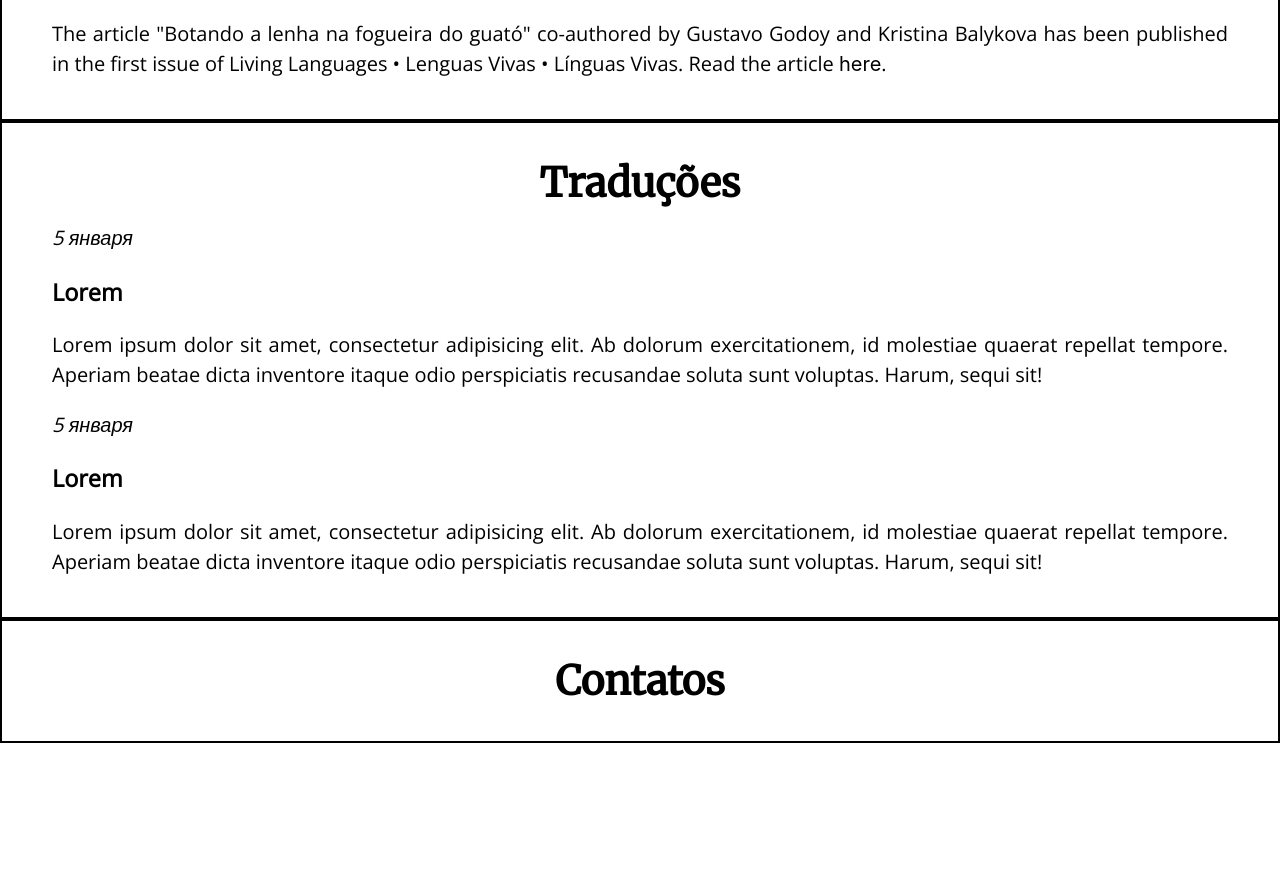
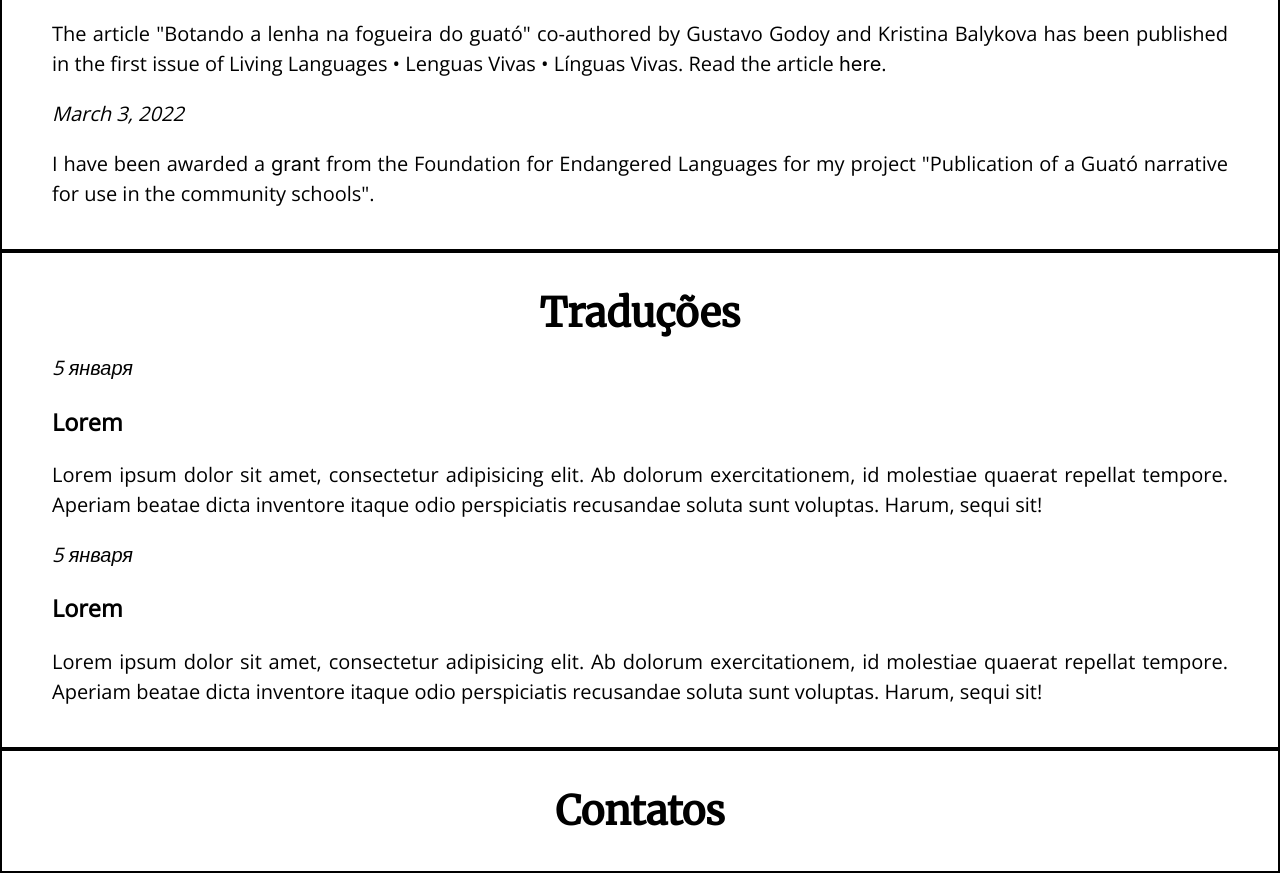
Before and after one commit to IlyaBalykov/landing-page-kristina, a plain HTML site: page index.html in a window 1280 px wide. Shown: the part 1516-2389 px from the top of the page. Before the commit the page ends 2259 px from the top, so only its background shows below. Drawn offline with nearby package versions, Linux system fonts and the light colour scheme.

Commit message:
feat: add news

```diff
--- a/index.html
+++ b/index.html
@@ -105,7 +105,11 @@
           <article class="new-news">
             <time class="news-date" datetime="2022-02-15 00:00">February 15, 2022</time>
             <p class="news-content">The article "Botando a lenha na fogueira do guató" co-authored by Gustavo Godoy and Kristina Balykova has been published in the first issue of Living Languages • Lenguas Vivas • Línguas Vivas.
-              Read the article <a  class="link"href="https://scholarworks.umass.edu/livinglanguages/vol1/iss1/11/" target="_blank">here</a>.</p>
+              Read the article <a class="link" href="https://scholarworks.umass.edu/livinglanguages/vol1/iss1/11/" target="_blank">here</a>.</p>
+          </article>
+          <article class="new-news">
+            <time class="news-date" datetime="2022-02-15 00:00">March 3, 2022</time>
+            <p class="news-content">I have been awarded a <a class="link" href="http://www.ogmios.org/grants/2022announce.php">grant</a> from the Foundation for Endangered Languages for my project "Publication of a Guató narrative for use in the community schools".</p>
           </article>
         </section>
       </article>
```
